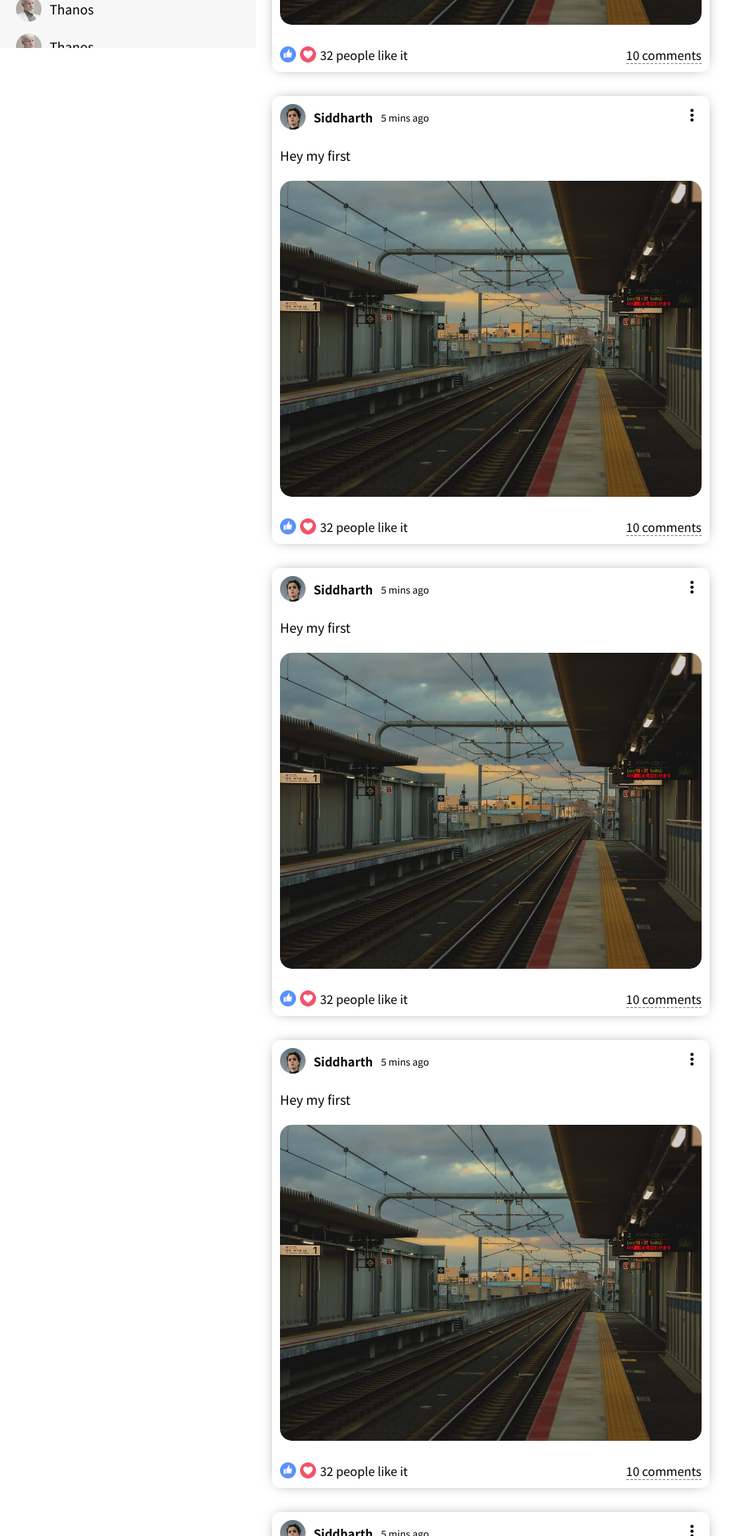
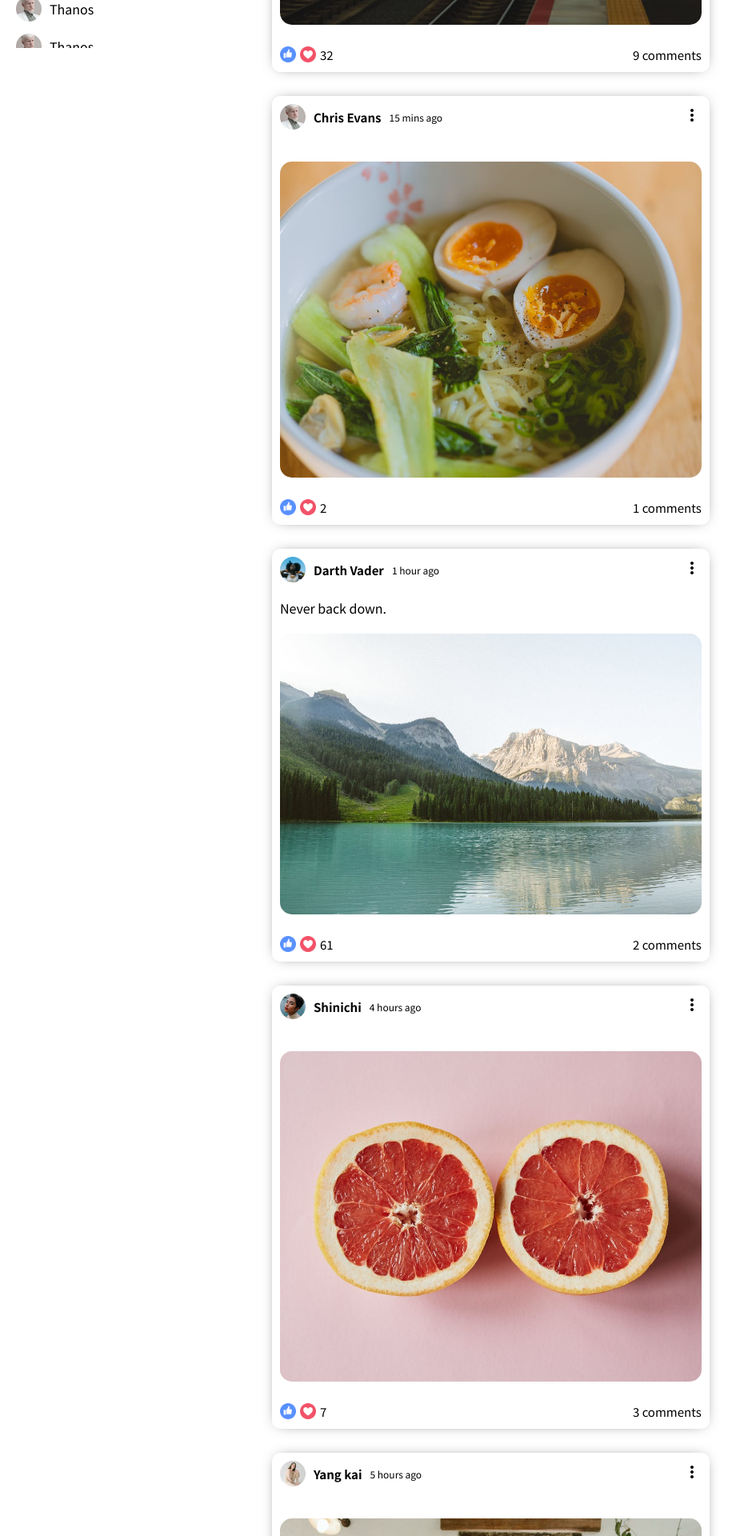
Before and after one commit to siddharthgusain/LetsConnect, a React (Create React App) app in the folder client/: page / in a window 1280 px wide. Shown: the part 740-2660 px from the top of the page at 80% size, without its empty margins (0-935 px from the left). Built offline with nearby package versions, Linux system fonts and the light colour scheme.

Commit message:
added dynmic functionality

```diff
--- a/client/src/components/feed/Feed.jsx
+++ b/client/src/components/feed/Feed.jsx
@@ -1,18 +1,21 @@
 import './feed.css';
 import Share from '../share/Share';
 import Post from '../posts/Post';
-
+import { Posts } from '../../dummyData';
 
 export default function Feed() {
     return (
         <div className="feed">
             <div className="feedWrapper">
                 <Share />
-                <Post />
-                <Post />
-                <Post />
-                <Post />
-                <Post />
+                {
+
+                Posts.map((p) => (
+                    <Post key = {p.id} post = {p} />
+                ))
+
+                }
+
             </div>
         </div>
     )
--- a/client/src/components/feed/feed.css
+++ b/client/src/components/feed/feed.css
@@ -1,7 +1,5 @@
 .feed{
     flex: 5.5;
-    height: calc(100vh - 50px);
-
 }
 
 .feedWrapper{
--- a/client/src/components/posts/Post.jsx
+++ b/client/src/components/posts/Post.jsx
@@ -1,32 +1,37 @@
 import './post.css';
 import { MoreVert } from '@material-ui/icons';
+import { Users } from '../../dummyData';
 
-export default function Post() {
+export default function Post({post}) {
+
+
     return (
         <div className="post">
             <div className="postWrapper">
                 <div className="postTop">
                     <div className="postTopLeft">
-                        <img className="postProfileImg" src="/assets/person/1.jpeg" alt="" />
-                        <span className="postUsername">Siddharth</span>
-                        <span className="postDate">5 mins ago</span>
+                        <img className="postProfileImg"
+                            src={ Users.filter(u => u.id === post.userId)[0].profilePicture }
+                            alt="" />
+                        <span className="postUsername">{ Users.filter(u => u.id === post.userId)[0].username }</span>
+                        <span className="postDate">{post.date}</span>
                     </div>
                     <div className="postTopRight">
                         <MoreVert />
                     </div>
                 </div>
                 <div className="postCenter">
-                    <span className="postText">Hey my first</span>
-                    <img className="postImg" src="/assets/post/1.jpeg" alt=""/>
+                    <span className="postText">{post.desc}</span>
+                    <img className="postImg" src= {post.photo} alt=""/>
                 </div>
                 <div className="postBottom">
                     <div className="postBottomLeft">
                         <img className="likeIcon" src="/assets/like.png"  alt=""/>
                         <img className="likeIcon" src="/assets/heart.png" alt="" />
-                        <span className="postLikeCounter">32 people like it</span>
+                        <span className="postLikeCounter">{post.like}</span>
                     </div>
                     <div className="postBottomRight">
-                        <span className="postCommentText" >10 comments</span>
+                        <span className="postCommentText" >{post.comment} comments</span>
                     </div>
                 </div>
             </div>
--- a/client/src/components/posts/post.css
+++ b/client/src/components/posts/post.css
@@ -74,6 +74,6 @@
 
 .postCommentText{
     cursor: pointer;
-    border-bottom: 1px dashed gray;
+    /* border-bottom: 1px dashed gray; */
     font-size: 15px;
 }
--- a/client/src/components/sidebar/sidebar.css
+++ b/client/src/components/sidebar/sidebar.css
@@ -1,8 +1,11 @@
+
 .sidebar{
     flex: 3;
     height: calc(100vh - 50px);
-    background-color: rgb(247, 247, 247);
     overflow-y: scroll;
+    top:50px;
+    position: sticky;
+    top:50px;
 }
 
 ::-webkit-scrollbar{
--- a/client/src/components/topbar/topbar.css
+++ b/client/src/components/topbar/topbar.css
@@ -6,6 +6,7 @@
     align-items: center;
     position: sticky;
     top:0;
+    z-index: 1000;
 }
 
 .topbarLeft{
--- /dev/null
+++ b/client/src/dummyData.js
@@ -0,0 +1,140 @@
+export const Users = [
+    {
+      id:1,
+      profilePicture: "assets/person/1.jpeg",
+      username: "Robert Downey",
+    },
+    {
+      id:2,
+      profilePicture: "assets/person/2.jpeg",
+      username: "Chris Evans",
+    },
+    {
+      id:3,
+      profilePicture: "assets/person/3.jpeg",
+      username: "Darth Vader",
+    },
+    {
+      id:4,
+      profilePicture: "assets/person/4.jpeg",
+      username: "Shinichi",
+    },
+    {
+      id:5,
+      profilePicture: "assets/person/5.jpeg",
+      username: "Yang kai",
+    },
+    {
+      id:6,
+      profilePicture: "assets/person/6.jpeg",
+      username: "Chris hemsworth",
+    },
+    {
+      id:7,
+      profilePicture: "assets/person/7.jpeg",
+      username: "Kaneki",
+    },
+    {
+      id:8,
+      profilePicture: "assets/person/8.jpeg",
+      username: "Duster",
+    },
+    {
+      id:9,
+      profilePicture: "assets/person/9.jpeg",
+      username: "Emilia Clark",
+    },
+    {
+      id:10,
+      profilePicture: "assets/person/10.jpeg",
+      username: "Young Thug",
+    },
+  ];
+
+
+  export const Posts = [
+    {
+      id: 1,
+      desc: "Love the nature.",
+      photo: "assets/post/1.jpeg",
+      date: "5 mins ago",
+      userId: 1,
+      like: 32,
+      comment: 9,
+    },
+    {
+      id: 2,
+      photo: "assets/post/2.jpeg",
+      date: "15 mins ago",
+      userId: 2,
+      like: 2,
+      comment: 1,
+    },
+    {
+      id: 3,
+      desc: "Never back down.",
+      photo: "assets/post/3.jpeg",
+      date: "1 hour ago",
+      userId: 3,
+      like: 61,
+      comment: 2,
+    },
+    {
+      id: 4,
+      photo: "assets/post/4.jpeg",
+      date: "4 hours ago",
+      userId: 4,
+      like: 7,
+      comment: 3,
+    },
+    {
+      id: 5,
+      photo: "assets/post/5.jpeg",
+      date: "5 hours ago",
+      userId: 5,
+      like: 23,
+      comment: 5,
+    },
+    {
+      id: 6,
+      photo: "assets/post/6.jpeg",
+      date: "1 day ago",
+      userId: 6,
+      like: 44,
+      comment: 6,
+    },
+    {
+      id: 7,
+      desc: "Persistence is the key",
+      photo: "assets/post/7.jpeg",
+      date: "2 days ago",
+      userId: 7,
+      like: 52,
+      comment: 3,
+    },
+    {
+      id: 8,
+      photo: "assets/post/8.jpeg",
+      date: "3 days ago",
+      userId: 8,
+      like: 15,
+      comment: 1,
+    },
+    {
+      id: 9,
+      desc: "Start small ",
+      photo: "assets/post/9.jpeg",
+      date: "5 days ago",
+      userId: 9,
+      like: 11,
+      comment: 2,
+    },
+    {
+      id: 10,
+      photo: "assets/post/10.jpeg",
+      date: "1 week ago",
+      userId: 10,
+      like: 104,
+      comment: 12,
+    },
+  ];
```
